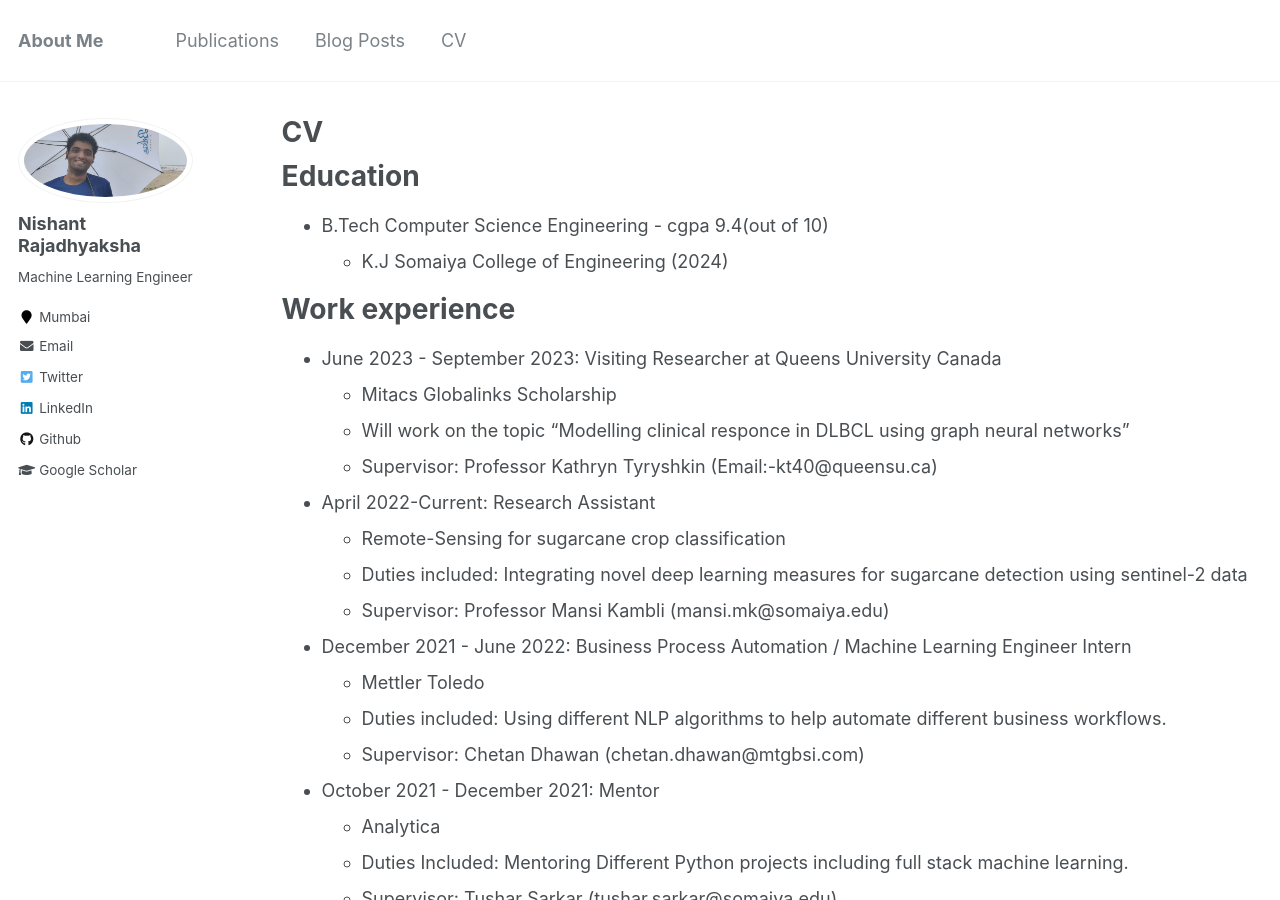
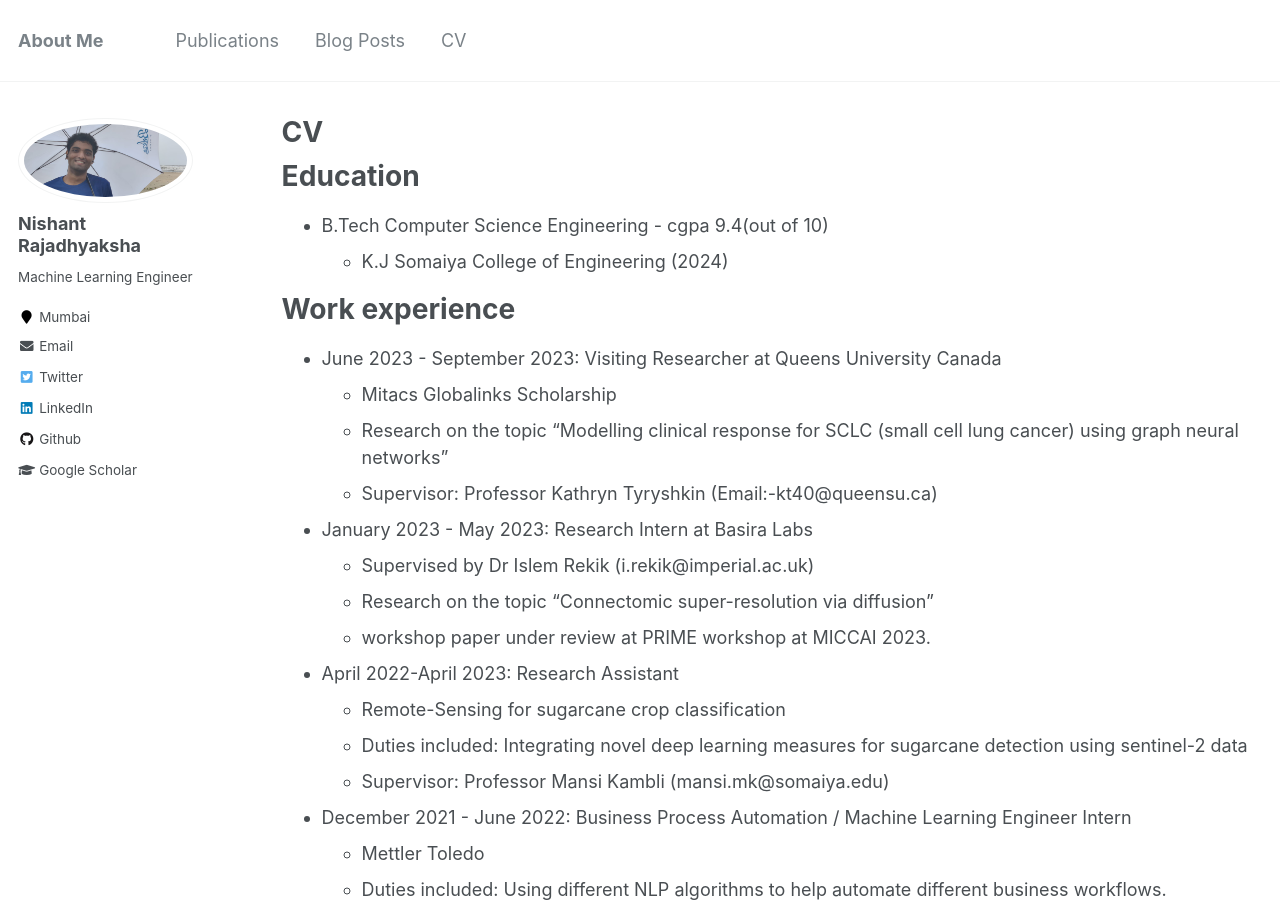
Before and after one commit to nishant42491/nishant42491.github.io, a Jekyll site: the page built from _pages/cv.md, in a window 1280 px wide and 900 px high. Built offline with Jekyll 4.4.1, drawn with Linux system fonts in a browser that asks for light colours.

Commit message:
Update cv.md

```diff
--- a/_pages/cv.md
+++ b/_pages/cv.md
@@ -19,11 +19,16 @@ Work experience
 
 * June 2023 - September 2023: Visiting Researcher at Queens University Canada
   * Mitacs Globalinks Scholarship
-  * Will work on the topic "Modelling clinical responce in DLBCL using graph neural networks"
+  * Research on the topic "Modelling clinical response for SCLC (small cell lung cancer) using graph neural networks"
   * Supervisor: Professor Kathryn Tyryshkin (Email:-kt40@queensu.ca)
 
+* January 2023 - May 2023: Research Intern at Basira Labs
+  * Supervised by Dr Islem Rekik (i.rekik@imperial.ac.uk)
+  * Research on the topic "Connectomic super-resolution via diffusion"
+  * workshop paper under review at PRIME workshop at MICCAI 2023.
 
-* April 2022-Current: Research Assistant
+
+* April 2022-April 2023: Research Assistant
   * Remote-Sensing for sugarcane crop classification
   * Duties included: Integrating novel deep learning measures for sugarcane detection using sentinel-2 data
   * Supervisor: Professor Mansi Kambli (mansi.mk@somaiya.edu)
```
